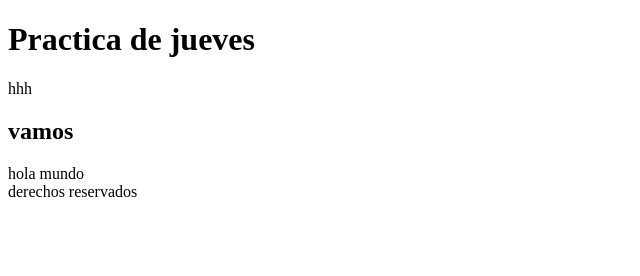
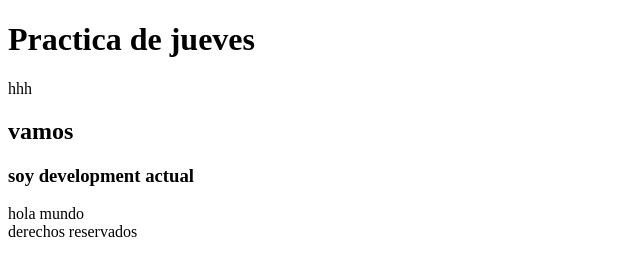
Before and after one commit to romariopaz9/practica-jueves, a plain HTML site: page index.html in a window 1280 px wide. Shown: the whole page, without its empty margins (0-640 px from the left). Drawn offline with Linux system fonts and the light colour scheme.

Commit message:
modified index

```diff
--- a/index.html
+++ b/index.html
@@ -12,6 +12,7 @@
     </header>
     <section>
         <h2>vamos</h2>
+        <h3>soy development actual</h3>
     </section>
     <aside>hola mundo</aside>
     <footer>derechos reservados</footer>
```
